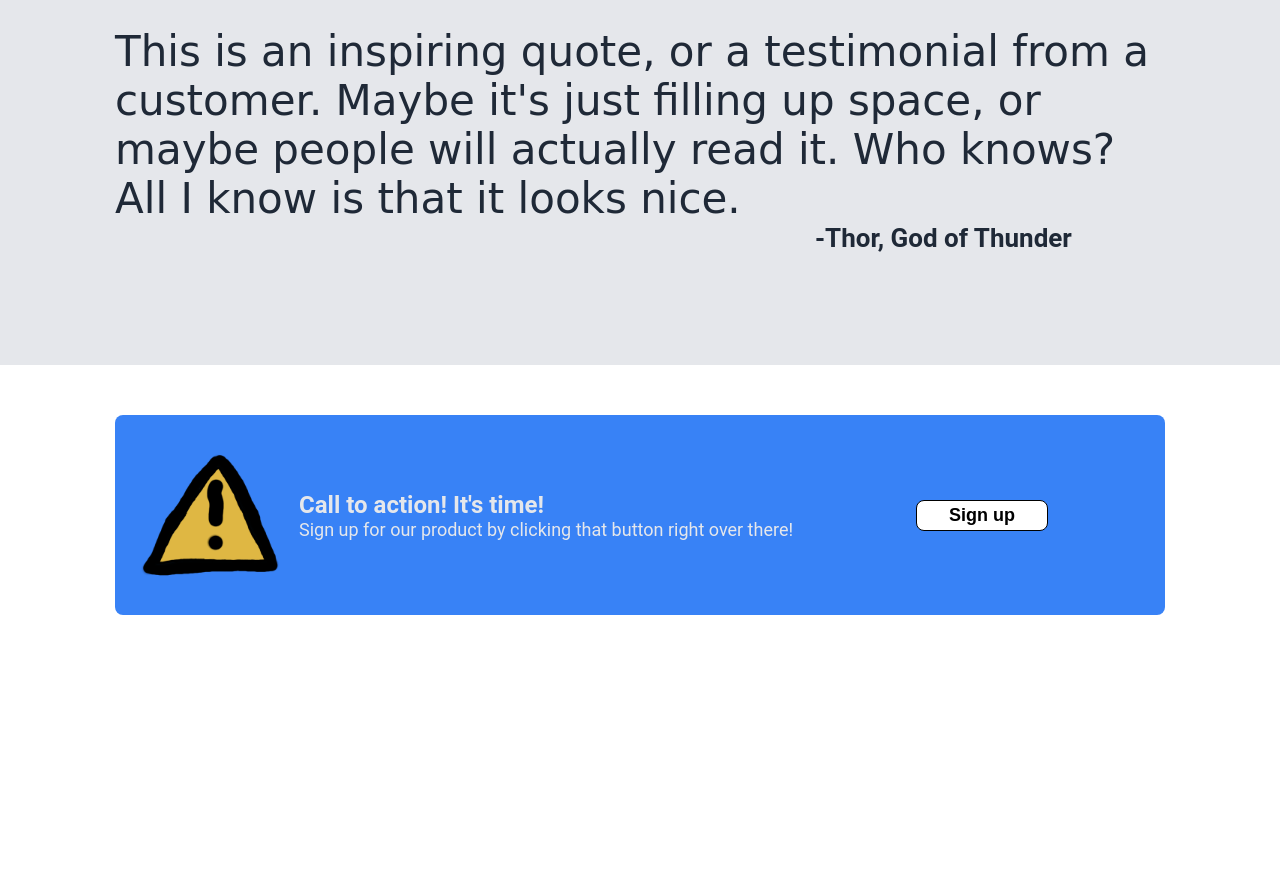
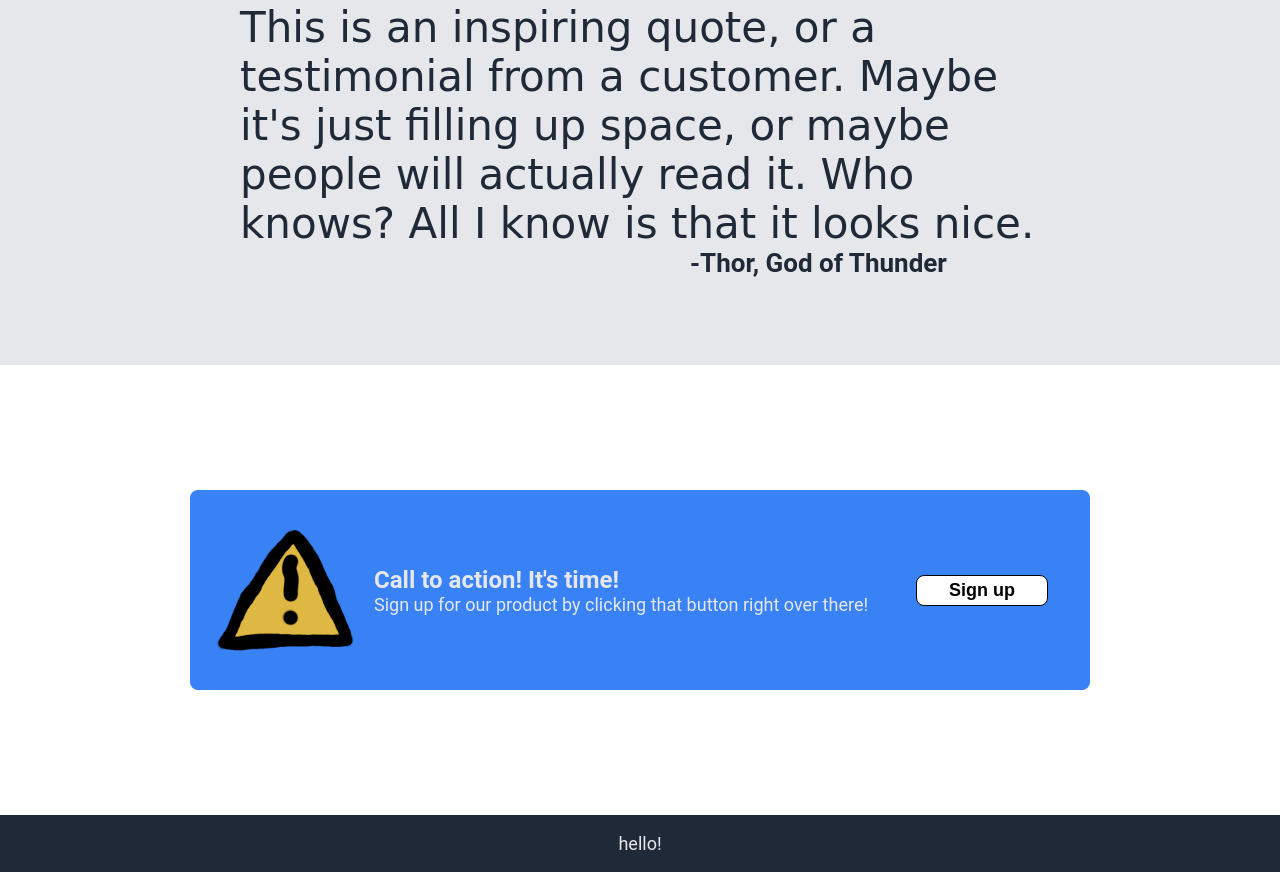
Before and after one commit to oliverowen2210/odin-landing-page, a plain HTML site: page index.html in a window 1280 px wide. Shown: the part 1201-2073 px from the top of the page. Before the commit the page ends 1866 px from the top, so only its background shows below. Drawn offline with Linux system fonts and the light colour scheme.

Commit message:
Added footer and tweaked info, quote and CTA

```diff
--- a/index.html
+++ b/index.html
@@ -77,6 +77,10 @@
             <div class="CTA-button">
                 <a href="https://www.youtube.com/watch?v=dQw4w9WgXcQ"><button>Sign up</button></a>
             </div>
+        </div>
+    </div>
+    <div class="footer">
+        <p>hello!</p>
     </div>
 </body>
 </html>
--- a/style.css
+++ b/style.css
@@ -5,7 +5,8 @@ body {
 
 .header,
 button,
-a {
+a,
+.footer {
     color: #E5E7EB;
     font-size: 18px;
 }
@@ -113,7 +114,7 @@ a {
 }
 
 .col {
-    width: 250px;
+    width: 200px;
 }
 
 .col img {
@@ -135,7 +136,7 @@ a {
 }
 
 .quote-body {
-    width: 1050px;
+    width: 800px;
     display: flex;
     font-family: cursive;
     flex-direction: column;
@@ -145,7 +146,7 @@ a {
 }
 
 .quote {
-    width: 1050px;
+    width: 800px;
     margin: 0;
 }
 
@@ -160,7 +161,7 @@ a {
 }
 
 .CTA-wrapper {
-    height: 300px;
+    height: 450px;
     display: flex;
     justify-content: center;
     align-items: center;
@@ -177,7 +178,7 @@ a {
 
 .CTA {
     background: #3882F6;
-    width: 1050px;
+    width: 900px;
     padding: 0px;
     margin: 0;
     display: flex;
@@ -218,3 +219,10 @@ a {
     padding: 4px 32px;
     color: black;
 }
+
+.footer {
+    display: flex;
+    background: #1F2937;
+    justify-content: center;
+    align-items: center;
+}
```
